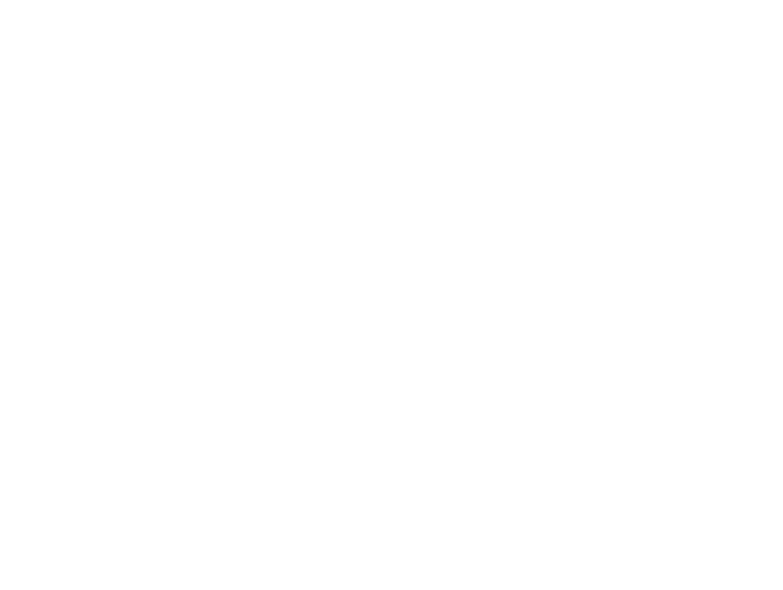
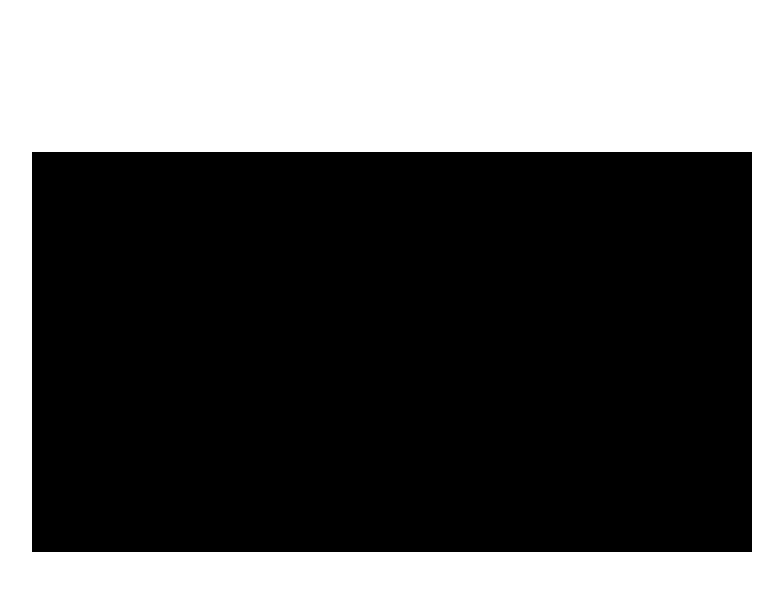
Before and after one commit to songkungsuk/break-out-team5, a plain HTML site: page test.html in a window 1280 px wide. Shown: the whole page, without its empty margins (248-1031 px from the left). Drawn offline with Linux system fonts and the light colour scheme.

Commit message:
화면 대충맨들어놨음..ㅠ ㅈㅅㅈㅅ

```diff
--- a/css/front.css
+++ b/css/front.css
@@ -0,0 +1,14 @@
+body{
+
+    text-align: center;
+    align-items: center;
+}
+
+.container {
+
+    width: 720px;
+    height: 50vh;
+    margin: auto;
+    margin-top: 12%;
+    background-color: black;
+}
--- a/test.html
+++ b/test.html
@@ -4,8 +4,11 @@
     <meta charset="UTF-8">
     <meta name="viewport" content="width=device-width, initial-scale=1.0">
     <title>Document</title>
+    <link rel="stylesheet" href="/css/front.css">
 </head>
 <body>
-
+    <div class="container">
+        <canvas id="main"></canvas>
+    </div>
 </body>
 </html>
```
Also changed, not shown: index.html (+1 -0 lines).
